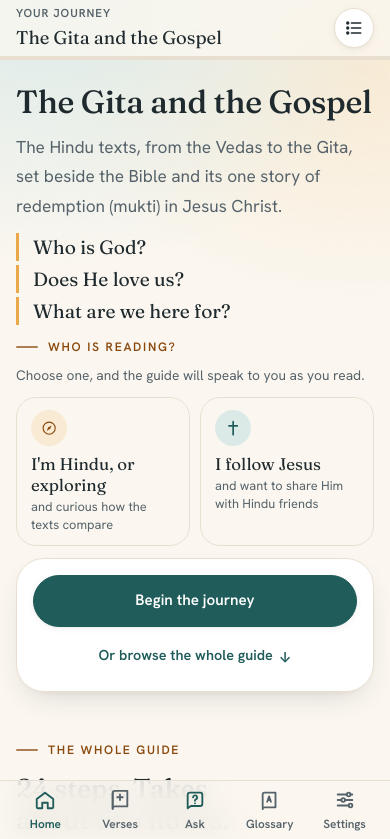
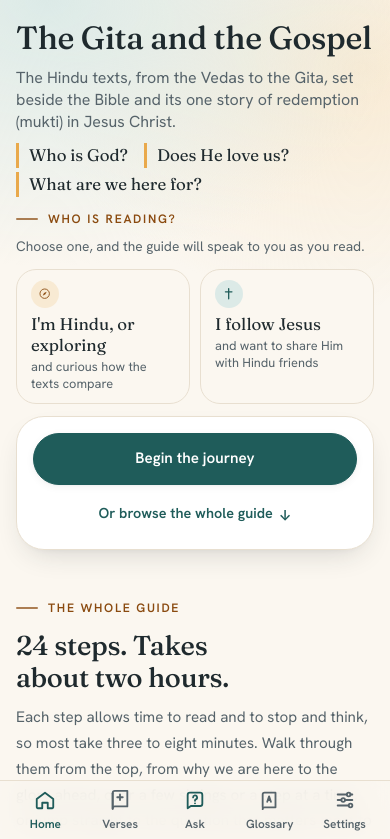
Before and after one commit to jonathanreesk/biblegita, a Next.js app: page / in a window 390 px wide. Shown: the top 839 px of the page. Built offline with nearby package versions, Linux system fonts and the light colour scheme.

Commit message:
Phone home: tighter layout so Begin shows on the first screen
Co-Authored-By: Claude Opus 5.5 <noreply@anthropic.com>
Claude-Session: https://claude.ai/code/session_017h6jvsCxaRNX2ru7vsZpyT

```diff
--- a/components/Home.tsx
+++ b/components/Home.tsx
@@ -40,20 +40,20 @@ export function Home({ minutes }: { minutes: Record<string, number> }) {
   return (
     <div className="fade-in flex flex-col">
       {/* Desktop: the welcome on the left, and everything needed to start in one card on the right */}
-      <div className="relative flex flex-col gap-3 pb-2 pt-1 lg:grid lg:min-h-[calc(100svh-3rem)] lg:grid-cols-[minmax(0,1fr)_minmax(0,1.05fr)] lg:items-center lg:gap-12 lg:pb-12 lg:pt-14">
+      <div className="relative flex flex-col gap-3 pb-2 pt-0 lg:grid lg:min-h-[calc(100svh-3rem)] lg:grid-cols-[minmax(0,1fr)_minmax(0,1.05fr)] lg:items-center lg:gap-12 lg:pb-12 lg:pt-14">
         <div className="absolute right-0 top-0 hidden lg:block">
           <ThemeToggle />
         </div>
-        <div className="flex flex-col gap-3 lg:gap-5">
+        <div className="flex flex-col gap-2.5 lg:gap-5">
         <h1 className="lg:text-[3.6rem]">The Gita and the Gospel</h1>
-        <p className="lede lg:text-[1.15rem]">The Hindu texts, from the Vedas to the Gita, set beside the Bible and its one story of redemption (mukti) in Jesus Christ.</p>
+        <p className="lede max-lg:text-[1rem] max-lg:leading-snug lg:text-[1.15rem] [@media(max-height:620px)_and_(max-width:1023px)]:hidden">The Hindu texts, from the Vedas to the Gita, set beside the Bible and its one story of redemption (mukti) in Jesus Christ.</p>
 
-        <ul className="m-0 flex list-none flex-col gap-1 p-0 lg:gap-2" aria-label="The questions this guide explores">
+        <ul className="m-0 flex list-none flex-wrap gap-x-4 gap-y-1 p-0 lg:flex-col lg:gap-2" aria-label="The questions this guide explores">
           {["Who is God?", "Does He love us?", "What are we here for?"].map((q, i) => (
             <li
               key={q}
               style={{ ["--i" as string]: i }}
-              className="rise flex items-center gap-3 border-l-[3px] border-amber py-0.5 pl-3.5 font-display text-[1.2rem] leading-tight text-ink lg:text-[1.45rem]"
+              className="rise flex items-center gap-3 border-l-[3px] border-amber py-0.5 pl-2.5 font-display text-[1.05rem] leading-tight text-ink lg:pl-3.5 lg:text-[1.45rem]"
             >
               {q}
             </li>
@@ -65,10 +65,10 @@ export function Home({ minutes }: { minutes: Record<string, number> }) {
         <ReaderChoice stacked nudge={nudge} onChosen={() => nudge && go()} />
 
 
-        <div className={`flex flex-wrap items-center gap-x-[18px] rounded-[28px] border border-line bg-surface shadow-lift lg:rounded-none lg:border-0 lg:bg-transparent lg:p-0 lg:shadow-none ${count > 0 ? "gap-y-4 p-5" : "gap-y-2 p-4"}`}>
+        <div className={`flex flex-wrap items-center gap-x-[18px] rounded-[28px] border border-line bg-surface shadow-lift lg:rounded-none lg:border-0 lg:bg-transparent lg:p-0 lg:shadow-none ${count > 0 ? "gap-y-3 p-4 lg:gap-y-4 lg:p-5" : "gap-y-2 p-4"}`}>
           {count > 0 && (
             <>
-          <svg className="h-[72px] w-[72px] flex-none" viewBox="0 0 84 84" aria-hidden="true">
+          <svg className="h-14 w-14 flex-none lg:h-[72px] lg:w-[72px]" viewBox="0 0 84 84" aria-hidden="true">
             <circle cx="42" cy="42" r="34" fill="none" strokeWidth="8" stroke="var(--line)" />
             <circle
               cx="42"
@@ -87,7 +87,7 @@ export function Home({ minutes }: { minutes: Record<string, number> }) {
             </text>
           </svg>
           <div className="flex min-w-0 flex-1 flex-col gap-1.5">
-            <span className="label">{finished ? "Journey complete" : count ? "Keep going" : "Your journey"}</span>
+            <span className="label max-lg:hidden">{finished ? "Journey complete" : count ? "Keep going" : "Your journey"}</span>
             <p className="leading-snug">
               {finished
                 ? prefs.reader === "believer" ? "You have walked the whole journey. Now go and make disciples." : "You have walked the whole journey. The invitation of Jesus is still open: come and see."
--- a/components/ReaderChoice.tsx
+++ b/components/ReaderChoice.tsx
@@ -33,15 +33,15 @@ const OPTIONS: { v: Reader; title: string; text: string; icon: React.ReactNode }
 // Asks who is reading. The same content shows for both; the framing around it adapts.
 // "stacked" enlarges it on desktop; "big" enlarges it at every size.
 const SIZES = {
-  normal: { head: "", sub: "hidden", grid: "grid-cols-2", btn: "max-sm:flex-col max-sm:items-start max-sm:gap-2", title: "", text: "", icon: "h-9 w-9" },
+  normal: { head: "", sub: "hidden", grid: "grid-cols-2", btn: "max-sm:flex-col max-sm:items-start max-sm:gap-1.5", title: "", text: "", icon: "h-9 w-9 max-sm:h-7 max-sm:w-7" },
   stacked: {
     head: "lg:font-display lg:text-[1.75rem] lg:font-medium lg:normal-case lg:tracking-[-.01em] lg:text-ink lg:before:hidden",
     sub: "text-[.86rem] lg:text-[.95rem]",
     grid: "grid-cols-2 lg:grid-cols-1",
-    btn: "max-sm:flex-col max-sm:items-start max-sm:gap-2 lg:min-h-[92px] lg:gap-4 lg:border-2 lg:px-6 lg:py-4 lg:hover:-translate-y-0.5 lg:hover:shadow-soft",
+    btn: "max-sm:flex-col max-sm:items-start max-sm:gap-1.5 max-sm:py-2.5 lg:min-h-[92px] lg:gap-4 lg:border-2 lg:px-6 lg:py-4 lg:hover:-translate-y-0.5 lg:hover:shadow-soft",
     title: "lg:text-[1.4rem]",
     text: "lg:text-[.95rem]",
-    icon: "h-9 w-9 lg:h-14 lg:w-14",
+    icon: "h-9 w-9 max-sm:h-7 max-sm:w-7 lg:h-14 lg:w-14",
   },
   big: {
     head: "font-display text-[1.6rem] font-medium leading-tight tracking-[-.01em] text-ink",
--- a/components/Shell.tsx
+++ b/components/Shell.tsx
@@ -110,7 +110,7 @@ export function Shell({ children, ask = false, minutes }: { children: React.Reac
 
       <div className="min-w-0">
         {/* Top bar */}
-        <header className={`frost sticky z-20 border-b border-line ${pathname === "/" ? "lg:hidden" : ""}`} style={{ top: "env(safe-area-inset-top, 0px)" }}>
+        <header className={`frost sticky z-20 border-b border-line ${pathname === "/" ? "hidden" : ""}`} style={{ top: "env(safe-area-inset-top, 0px)" }}>
           <div
             className="mx-auto flex min-h-14 max-w-[860px] items-center gap-2.5"
             style={{
@@ -162,7 +162,7 @@ export function Shell({ children, ask = false, minutes }: { children: React.Reac
         </header>
 
         <main
-          className={`mx-auto max-w-[860px] pb-32 pt-5 lg:pb-16 lg:pt-7 ${pathname === "/" ? "lg:max-w-[1120px] lg:pt-12" : ""}`}
+          className={`mx-auto max-w-[860px] pb-32 pt-5 lg:pb-16 lg:pt-7 ${pathname === "/" ? "pt-[max(1.25rem,env(safe-area-inset-top))] lg:max-w-[1120px] lg:pt-12" : ""}`}
           style={{
             paddingLeft: "max(16px, env(safe-area-inset-left, 0px))",
             paddingRight: "max(16px, env(safe-area-inset-right, 0px))",
```
